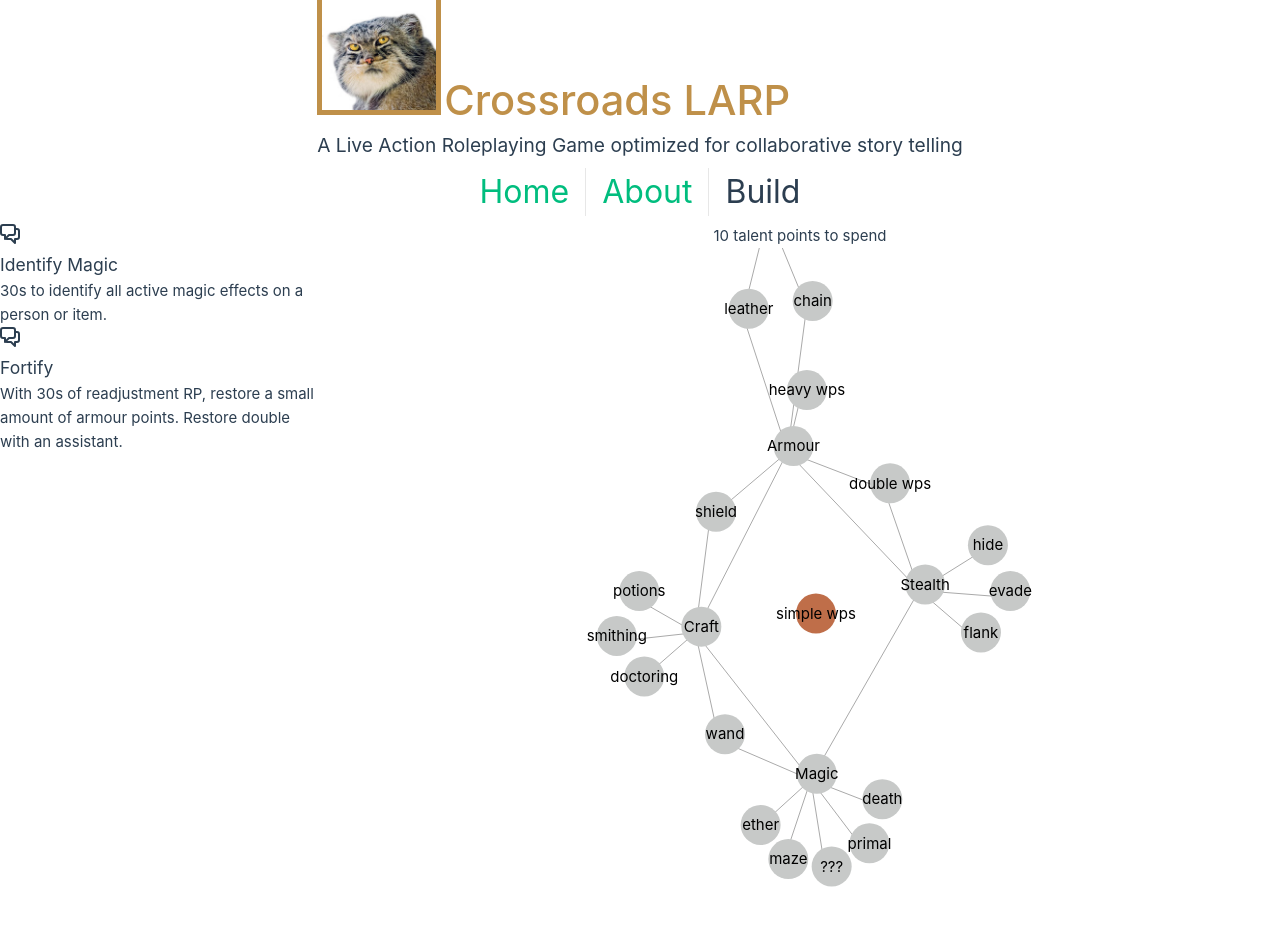
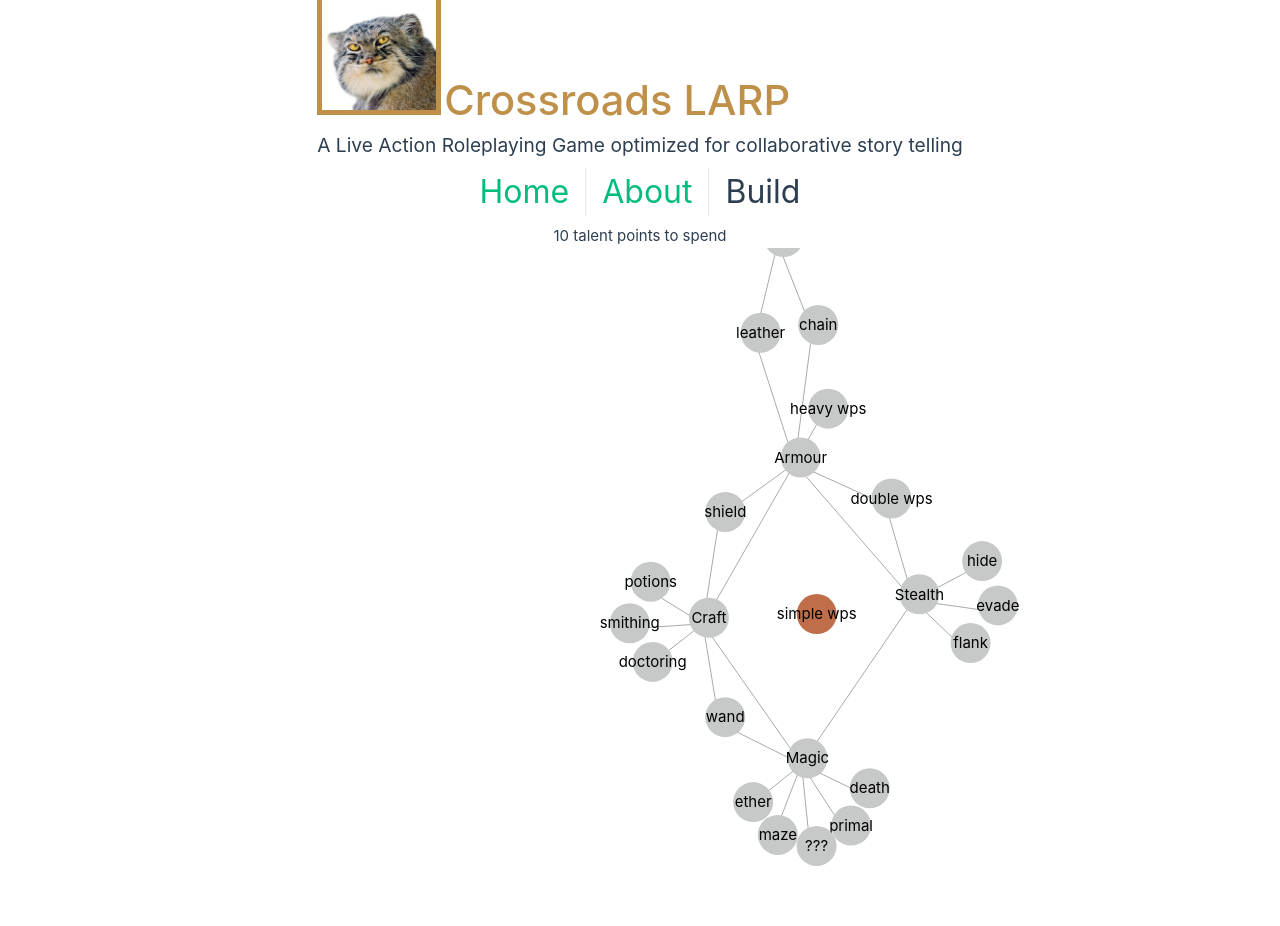
Before and after one commit to siobhan-buck/crossroads-logistics, a Vue app: page /build in a window 1280 px wide. Shown: the top 926 px of the page. Built offline with nearby package versions, Linux system fonts and the light colour scheme.

Commit message:
populated skill list

```diff
--- a/src/assets/skill_list.json
+++ b/src/assets/skill_list.json
@@ -3,14 +3,14 @@
         "id": 1,
         "name": "Identify Magic",
         "talents": [1],
-        "description": "30s to identify all active magic effects on a person or item.",
+        "description": "Identify all active magic effects on a person or item.",
         "cost": 1
     },
     {
         "id": 2,
         "name": "Fortify",
-        "talents": [12, 13, 14],
-        "description": "With 30s of readjustment RP, restore a small amount of armour points. Restore double with an assistant.",
+        "talents": [11, 12, 13],
+        "description": "Restore a small amount of armour points. Double with an assistant.",
         "cost": 1
     }
 ]
--- a/src/components/SkillItem.vue
+++ b/src/components/SkillItem.vue
@@ -1,8 +1,5 @@
 <template>
   <div class="item">
-    <i>
-      <slot name="icon"></slot>
-    </i>
     <div class="details">
       <h3>
         <slot name="heading"></slot>
@@ -11,3 +8,10 @@
     </div>
   </div>
 </template>
+
+<style>
+.item {
+  margin-left: 10px;
+  margin-bottom: 10px;
+}
+</style>
--- a/src/components/SkillPannel.vue
+++ b/src/components/SkillPannel.vue
@@ -1,18 +1,26 @@
 <script setup lang='ts'>
 import SkillItem from './SkillItem.vue';
-import CommunityIcon from './icons/IconCommunity.vue'
 import type { SkillData } from '../stores/builder.types';
 import skillList from '../assets/skill_list.json';
 
 const data: Array<SkillData> = skillList;
+const props = defineProps<{talents: Set<number>}>();
+
+const prereqSatisfied = (skill: SkillData) => {
+    console.log('checking with talents', props.talents);
+    var found = false;
+    skill.talents.forEach( (id) => {
+        if (props.talents.has(id)) {
+            found = true;
+        }
+    })
+    return found;
+};
 </script>
 
 <template>
-    <div>
-        <SkillItem v-for="skill in data">
-            <template #icon>
-                <CommunityIcon />
-            </template>
+    <div v-for="skill in data">
+        <SkillItem v-if="prereqSatisfied(skill)">
             <template #heading>{{ skill.name }}</template>
             {{ skill.description }}
         </SkillItem>
--- a/src/components/TalentWeb.vue
+++ b/src/components/TalentWeb.vue
@@ -59,7 +59,7 @@ onMounted(() => {
             .id(function(d) { return d.id; })                     // This provide  the id of a node
             .links(data.links)                                    // and this the list of links
       )
-      .force('charge', d3.forceManyBody().strength(-600))         // This adds repulsion between nodes. Play with the -400 for the repulsion strength
+      .force('charge', d3.forceManyBody().strength(-500))         // This adds repulsion between nodes. Play with the -400 for the repulsion strength
       .force('center', d3.forceCenter(width / 2, props.height / 2))     // This force attracts nodes to the center of the svg area
       .on('end', ticked);
 
--- a/src/views/BuilderView.vue
+++ b/src/views/BuilderView.vue
@@ -5,11 +5,10 @@ import TalentPoints from '../components/TalentPoints.vue';
 import SkillPannel from '@/components/SkillPannel.vue';
 
 const talentPoints = ref(10);
-const talentsTaken = new Set();
+const talentsTaken = new Set<number>();
 
 var toggle = (id: number) => {
   talentsTaken.has(id) ? talentsTaken.delete(id) : talentsTaken.add(id)
-  console.log(talentsTaken);
   talentPoints.value = 10 - talentsTaken.size;
 }
 
@@ -17,12 +16,12 @@ var toggle = (id: number) => {
 
 <template>
   <main>
+    <TalentPoints v-bind:points="talentPoints" />
     <div class="flex-container">
       <div class="skills-pannel">
-        <SkillPannel />
+        <SkillPannel :talents="talentsTaken" :key="talentPoints"/>
       </div>
       <div class="talents-diagram">
-        <TalentPoints v-bind:points="talentPoints" />
         <TalentWeb @node-toggled="toggle" :height=720 />
       </div>
     </div>
```
